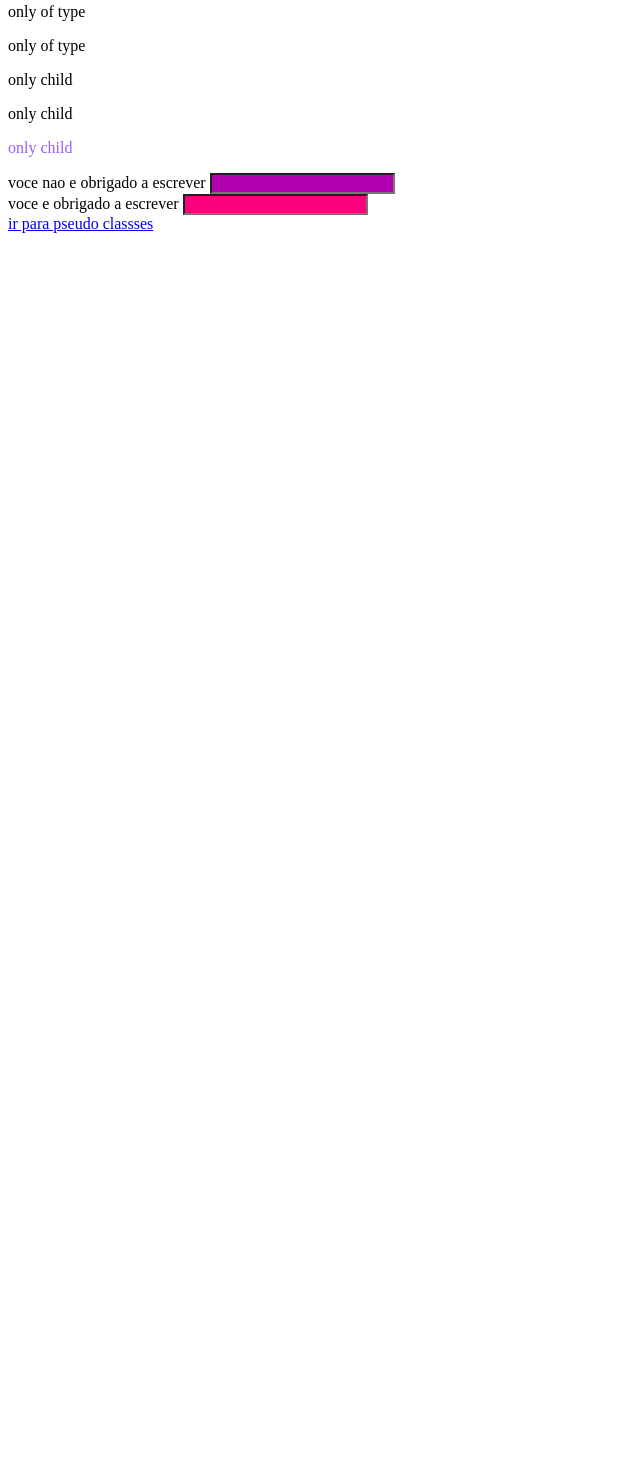
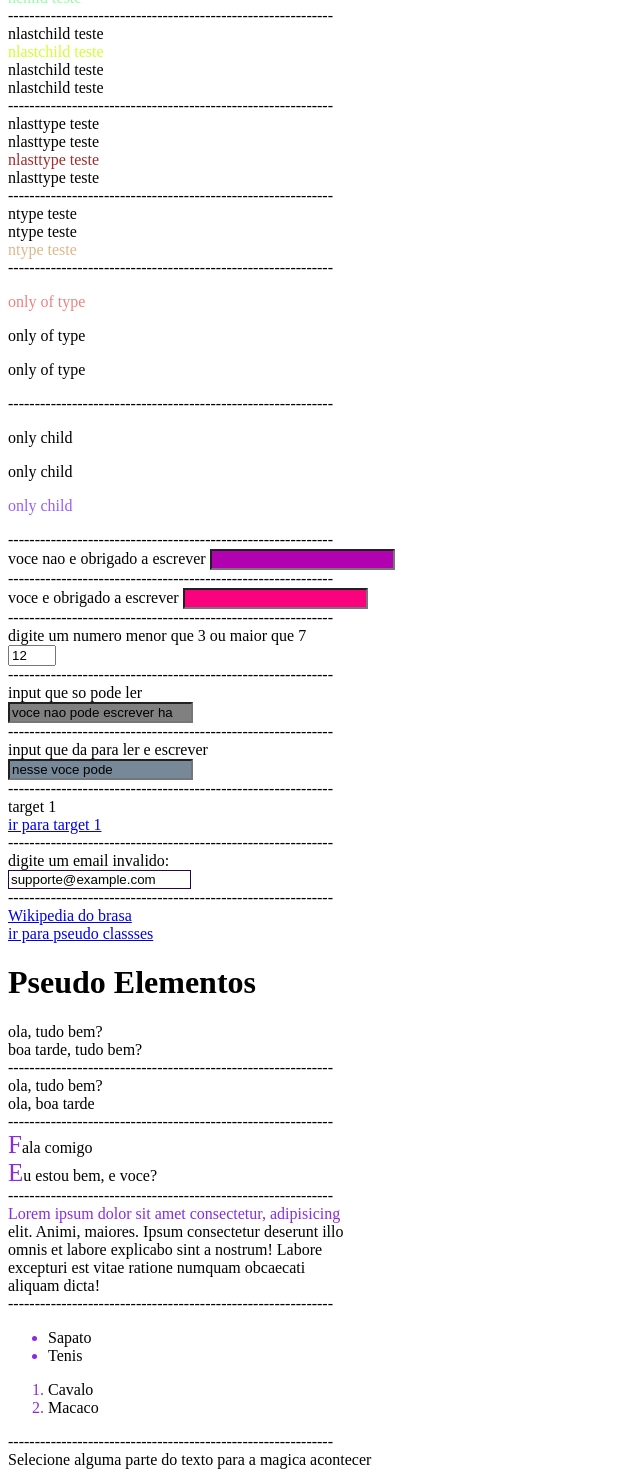
Before and after one commit to DETTRANN/Atividade-de-Pseudo-Classe-e-Elemento, a plain HTML site: page index.html in a window 1280 px wide. Shown: the part 856-2333 px from the top of the page, without its empty margins (0-640 px from the left). Before the commit the page ends 1097 px from the top, so only its background shows below. Drawn offline with Linux system fonts and the light colour scheme.

Commit message:
atualizacao

```diff
--- a/index.html
+++ b/index.html
@@ -1,39 +1,55 @@
 <!DOCTYPE html>
-<html lang="en">
+<html lang="pt">
+
 <head>
     <meta charset="UTF-8">
     <meta name="viewport" content="width=device-width, initial-scale=1.0">
     <link rel="stylesheet" href="style.css">
     <title>Atividade Pseudo Classe e Elemento</title>
 </head>
+
 <body>
     <h1 id="h1">Pseudo Classe</h1>
 
     <div class="hover">hover</div>
+
+    <div>-------------------------------------------------------------</div>
 
     <div class="firstchild">
         <div>abacaxi</div>
         <div>acaxabi</div>
     </div>
 
+    <div>-------------------------------------------------------------</div>
+
     <div class="lang" lang="es">habla conmigo</div>
+
+    <div>-------------------------------------------------------------</div>
 
     <div>
         <input type="radio" checked="checked" value="homi" name="gender"> homi
         <input type="radio" value="muie" name="gender"> muie
     </div>
 
+    <div>-------------------------------------------------------------</div>
+
     <div>
         digite seu nome: <input type="text" value="paulo"> <br>
         digite seu sobrenome: <input type="text" disabled="disabled" value="teixera">
     </div>
 
+    <div>-------------------------------------------------------------</div>
+
     <div class="empty"></div>
+
+    <div>-------------------------------------------------------------</div>
 
     <div class="first-of-type">
         <div>cavalo</div>
         <div>vacalu</div>
     </div>
+
+    <div>-------------------------------------------------------------</div>
 
     <div>
         clique em um pra mudar a cor <br>
@@ -41,27 +57,39 @@
         sobrenome: <input class="focus" type="text">
     </div>
 
+    <div>-------------------------------------------------------------</div>
+
     <div>
         digite um numero menor que 3 ou maior que 7 <br>
         <input type="number" min="3" max="7" value="5" class="range">
     </div>
+
+    <div>-------------------------------------------------------------</div>
 
     <div>
         digite um email: <br>
         <input type="email" value="supportEmail" class="invalid">
     </div>
 
+    <div>-------------------------------------------------------------</div>
+
     <div class="lastchild">
         <div>barro</div>
         <div>robar</div>
     </div>
+
+    <div>-------------------------------------------------------------</div>
 
     <div class="last-of-type">
         <div>super</div>
         <div>perus</div>
     </div>
 
-    <a href="https://pt.wikipedia.org/wiki/Brasil" class="link"> Wikipedia</a>
+    <div>-------------------------------------------------------------</div>
+
+    <a href="https://pt.wikipedia.org/wiki/Brasil" class="link"> Wikipedia do brasa</a>
+
+    <div>-------------------------------------------------------------</div>
 
     <div class="notdiv">
         <div>not teste</div>
@@ -69,10 +97,14 @@
         <p>not teste</p>
     </div>
 
+    <div>-------------------------------------------------------------</div>
+
     <div class="nchild">
         <div>nchild teste</div>
         <div>nchild teste</div>
     </div>
+
+    <div>-------------------------------------------------------------</div>
 
     <div class="nlastchild">
         <div>nlastchild teste</div>
@@ -81,6 +113,8 @@
         <div>nlastchild teste</div>
     </div>
 
+    <div>-------------------------------------------------------------</div>
+
     <div class="nlasttype">
         <div>nlasttype teste</div>
         <div>nlasttype teste</div>
@@ -88,11 +122,15 @@
         <div>nlasttype teste</div>
     </div>
 
+    <div>-------------------------------------------------------------</div>
+
     <div class="ntype">
         <div>ntype teste</div>
         <div>ntype teste</div>
         <div>ntype teste</div>
     </div>
+
+    <div>-------------------------------------------------------------</div>
 
     <div class="onlyoftype">
         <div>
@@ -104,6 +142,8 @@
         </div>
     </div>
 
+    <div>-------------------------------------------------------------</div>
+
     <div class="onlychild">
         <div>
             <p>only child</p>
@@ -114,16 +154,112 @@
         </div>
     </div>
 
+    <div>-------------------------------------------------------------</div>
+
     <div>
         voce nao e obrigado a escrever
         <input class="optional">
     </div>
+
+    <div>-------------------------------------------------------------</div>
 
     <div>
         voce e obrigado a escrever
         <input class="required" required>
     </div>
 
+    <div>-------------------------------------------------------------</div>
+
+    <div>
+        digite um numero menor que 3 ou maior que 7 <br>
+        <input type="number" min="3" max="7" value="12" class="out-range">
+    </div>
+
+    <div>-------------------------------------------------------------</div>
+
+    <div>
+        input que so pode ler <br>
+        <input class="readonly" readonly value="voce nao pode escrever ha">
+    </div>
+
+    <div>-------------------------------------------------------------</div>
+
+    <div>
+        input que da para ler e escrever <br>
+        <input class="readwrite" value="nesse voce pode">
+    </div>
+
+    <div>-------------------------------------------------------------</div>
+
+    <div>
+        <div id="target1">target 1</div>
+        <a href="#target1">ir para target 1</a>
+    </div>
+
+    <div>-------------------------------------------------------------</div>
+
+    <div>
+        digite um email invalido: <br>
+        <input type="email" value="supporte@example.com" class="valid">
+    </div>
+
+    <div>-------------------------------------------------------------</div>
+
+    <div>
+        <a class="visited" href="https://pt.wikipedia.org/wiki/Brasil">Wikipedia do brasa</a>
+    </div>
+
     <a href="#h1">ir para pseudo classses</a>
+
+
+    <h1>Pseudo Elementos</h1>
+
+    <div class="after">
+        <div>ola</div>
+        <div>boa tarde</div>
+    </div>
+
+    <div>-------------------------------------------------------------</div>
+
+    <div class="before">
+        <div>tudo bem?</div>
+        <div>boa tarde</div>
+    </div>
+
+    <div>-------------------------------------------------------------</div>
+
+    <div class="firstletter">
+        <div>Fala comigo</div>
+        <div>Eu estou bem, e voce?</div>
+    </div>
+
+    <div>-------------------------------------------------------------</div>
+
+    <div class="firstline">
+        <div>Lorem ipsum dolor sit amet consectetur, adipisicing elit. Animi, maiores. Ipsum consectetur deserunt illo
+            omnis et labore explicabo sint a nostrum! Labore excepturi est vitae ratione numquam obcaecati aliquam
+            dicta!
+        </div>
+    </div>
+
+    <div>-------------------------------------------------------------</div>
+
+    <ul>
+        <li>Sapato</li>
+        <li>Tenis</li>
+    </ul>
+
+    <ol>
+        <li>Cavalo</li>
+        <li>Macaco</li>
+    </ol>
+
+    <div>-------------------------------------------------------------</div>
+
+    <div class="selection">
+        <div>Selecione alguma parte do texto para a magica acontecer</div>
+    </div>
+
 </body>
+
 </html>
--- a/style.css
+++ b/style.css
@@ -27,7 +27,8 @@
 }
 
 [lang='es']::before {
-    content: '(In Spanish) '; }
+    content: '(In Spanish) ';
+}
 
 a:active {
     color: rgb(109, 109, 109);
@@ -120,7 +121,7 @@ a.link {
     color: blueviolet;
 }
 
-div.notdiv:not(p){
+div.notdiv:not(p) {
     color: bisque;
 }
 
@@ -128,11 +129,11 @@ div.notdiv>div {
     color: red;
 }
 
-.nchild>div:nth-child(2){
+.nchild>div:nth-child(2) {
     color: rgb(148, 255, 162);
 }
 
-.nlastchild>div:nth-last-child(3){
+.nlastchild>div:nth-last-child(3) {
     color: rgb(210, 255, 46);
 }
 
@@ -159,3 +160,64 @@ input.optional:optional {
 input.required:required {
     background-color: rgb(250, 2, 126);
 }
+
+input.outrange:out-of-range {
+    border: 1px solid rgb(245, 74, 74);
+}
+
+input.readonly:read-only {
+    background-color: gray;
+}
+
+.readwrite:read-write {
+    background-color: lightslategray;
+}
+
+:root {
+    margin: 1;
+}
+
+#target1:target {
+    background-color: #e5eecc;
+    width: 10%;
+}
+
+input.valid:valid {
+    border: 1px solid rgb(40, 5, 75);
+}
+
+.visited:visited {
+    color: rgb(255, 68, 99)
+}
+
+
+
+.after>div::after {
+    content: ", tudo bem?";
+}
+
+.before>div::before {
+    content: "ola, ";
+}
+
+.firstletter>div::first-letter {
+    font-size: 25px;
+    color: blueviolet;
+}
+
+.firstline>div::first-line {
+    color: blueviolet;
+}
+
+.firstline {
+    width: 27%;
+}
+
+::marker {
+    color: blueviolet;
+}
+
+.selection>div::selection {
+    color: blueviolet;
+    background-color: rgb(19, 19, 19);
+}
```
